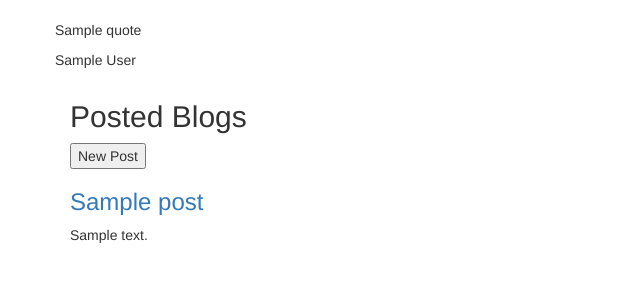
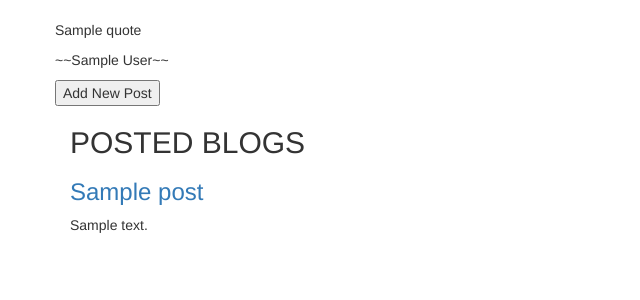
Before and after one commit to Tajeu2001/blog, a Flask app: template app/templates/index.html in a window 1280 px wide. Shown: the part 52-352 px from the top of the page, without its empty margins (0-640 px from the left). Run offline with Flask 2, Linux system fonts and the light colour scheme; tables that the repository leaves empty hold one stand-in row (values such as "Sample post"); the template is opened without the code that fills it: values that come from a table or form of the project are taken from there, most other values are stand-ins (such as "Sample title", 1, 10 or a date in 2020); some libraries are stand-ins or nearby versions.

Commit message:
Display posted blogs

```diff
--- a/app/templates/index.html
+++ b/app/templates/index.html
@@ -2,19 +2,22 @@
 {% block content%}
 <div class="container">
     <div class="row home-blogs">
+
         <div>
-          <p>{{quote.quote}}</p>
-          <p>{{quote.author}}</p>
+          <p class="quote">{{quote.quote}}</p>
+          <p class="quote-author">~~{{quote.author}}~~</p>
 
         </div>
+
+        <form action="{{url_for('main.new_blog')}}">
+          <button class="newpost" type="submit">Add New Post</button>
+        </form>
         <div class="col-md-9 all-blogs">
-        <h2 class="title-blogs">Posted Blogs</h2>
-        <form action="{{url_for('main.new_blog')}}">
-          <button type="submit">New Post</button>
-        </form>
+        <h2 class="title-blogs">POSTED BLOGS</h2>
+
         {%for post in posts %}
-        <h3><a href="{{url_for('main.post', id=post.id)}}">{{post.title}}</a></h3>
-        <p>{{post.content | truncate(300)}}</p>
+        <h3 class="post-link"><a href="{{url_for('main.post', id=post.id)}}">{{post.title}}</a></h3>
+        <p class="content">{{post.content | truncate(300)}}</p>
         {% endfor%}
         </div>
 
```
